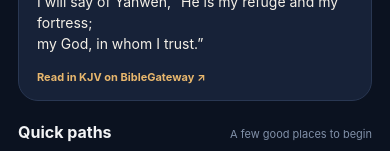
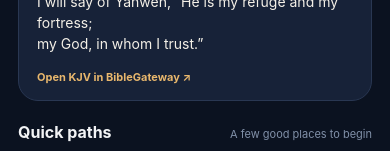
Before and after one commit to theDevstars/Laturenapp, a React Native app: screen / in a window 390 px wide. Shown: the part 466-617 px from the top of the page. Built offline with nearby package versions, Linux system fonts and the light colour scheme.

Commit message:
Label selected BibleGateway translation link

```diff
--- a/App.js
+++ b/App.js
@@ -323,7 +323,7 @@ export default function App() {
             accessibilityRole="link"
             accessibilityLabel={'Read ' + dailyVerse.reference + ' in ' + settings.verseTranslation + ' on BibleGateway'}
           >
-            <Text style={styles.verseSourceText}>Read in {settings.verseTranslation} on BibleGateway ↗</Text>
+            <Text style={styles.verseSourceText}>Open {settings.verseTranslation} in BibleGateway ↗</Text>
           </Pressable>
         </View>
       )}
```
